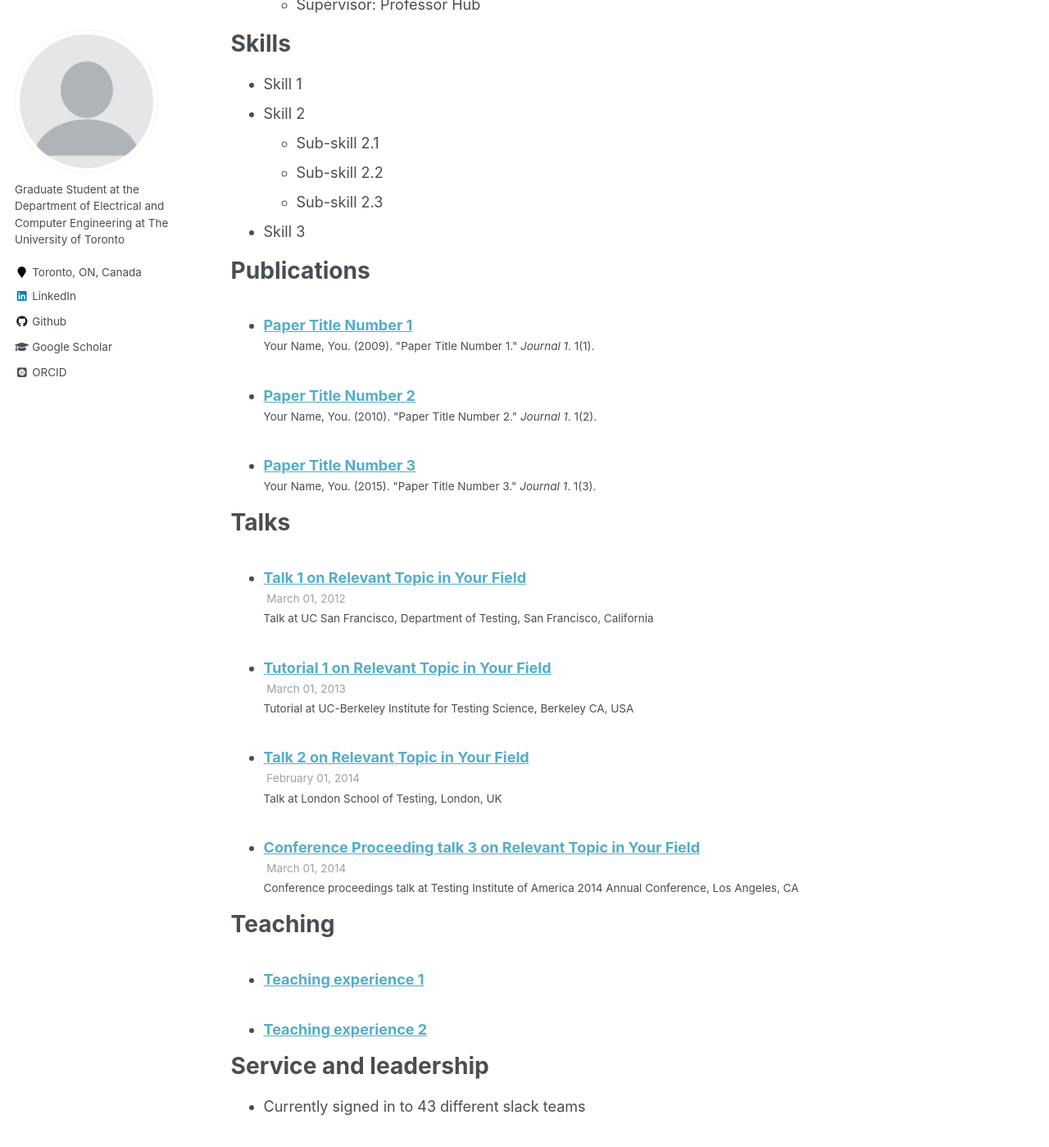
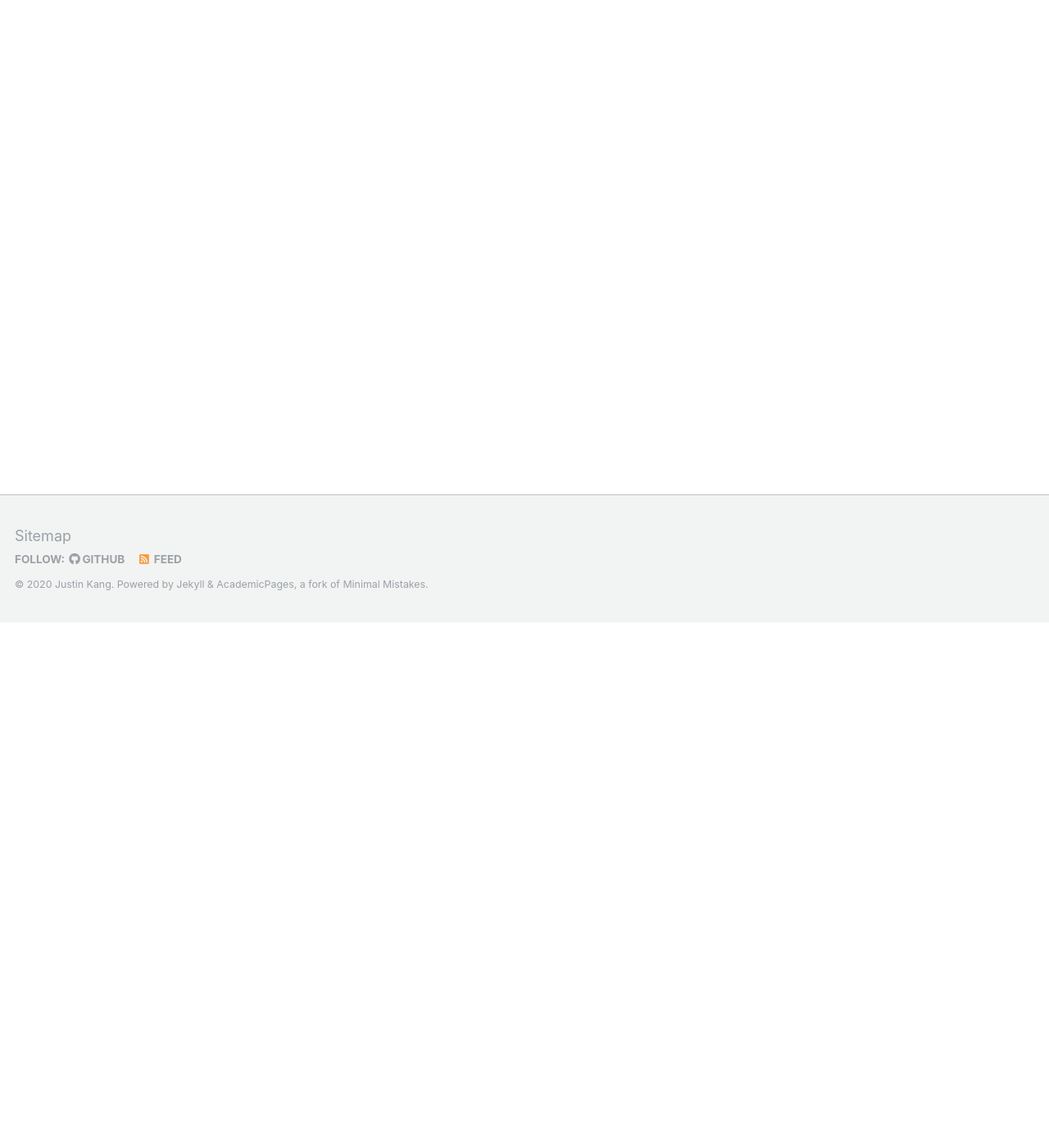
Before and after one commit to justinkang221/justinkang221.github.io, a Jekyll site: the page built from _pages/cv.md, in a window 1280 px wide and 1400 px high, scrolled down 641 px. Shown: the whole window at 82% size. Built offline with Jekyll 4.4.1, drawn with Linux system fonts in a browser that asks for light colours; some web fonts are replaced; some of the changed text lies outside the part shown.

```diff
--- a/_pages/cv.md
+++ b/_pages/cv.md
@@ -6,54 +6,3 @@ author_profile: true
 redirect_from:
   - /resume
 ---
-
-{% include base_path %}
-
-Education
-======
-* B.S. in GitHub, GitHub University, 2012
-* M.S. in Jekyll, GitHub University, 2014
-* Ph.D in Version Control Theory, GitHub University, 2018 (expected)
-
-Work experience
-======
-* Summer 2015: Research Assistant
-  * Github University
-  * Duties included: Tagging issues
-  * Supervisor: Professor Git
-
-* Fall 2015: Research Assistant
-  * Github University
-  * Duties included: Merging pull requests
-  * Supervisor: Professor Hub
-
-Skills
-======
-* Skill 1
-* Skill 2
-  * Sub-skill 2.1
-  * Sub-skill 2.2
-  * Sub-skill 2.3
-* Skill 3
-
-Publications
-======
-  <ul>{% for post in site.publications %}
-    {% include archive-single-cv.html %}
-  {% endfor %}</ul>
-
-Talks
-======
-  <ul>{% for post in site.talks %}
-    {% include archive-single-talk-cv.html %}
-  {% endfor %}</ul>
-
-Teaching
-======
-  <ul>{% for post in site.teaching %}
-    {% include archive-single-cv.html %}
-  {% endfor %}</ul>
-
-Service and leadership
-======
-* Currently signed in to 43 different slack teams
```
Also changed, not shown: _data/navigation.yml (+20 -20 lines), _config.dev.yml (line endings or trailing spaces), _drafts/post-draft.md (line endings or trailing spaces), _pages/terms.md (line endings or trailing spaces).
